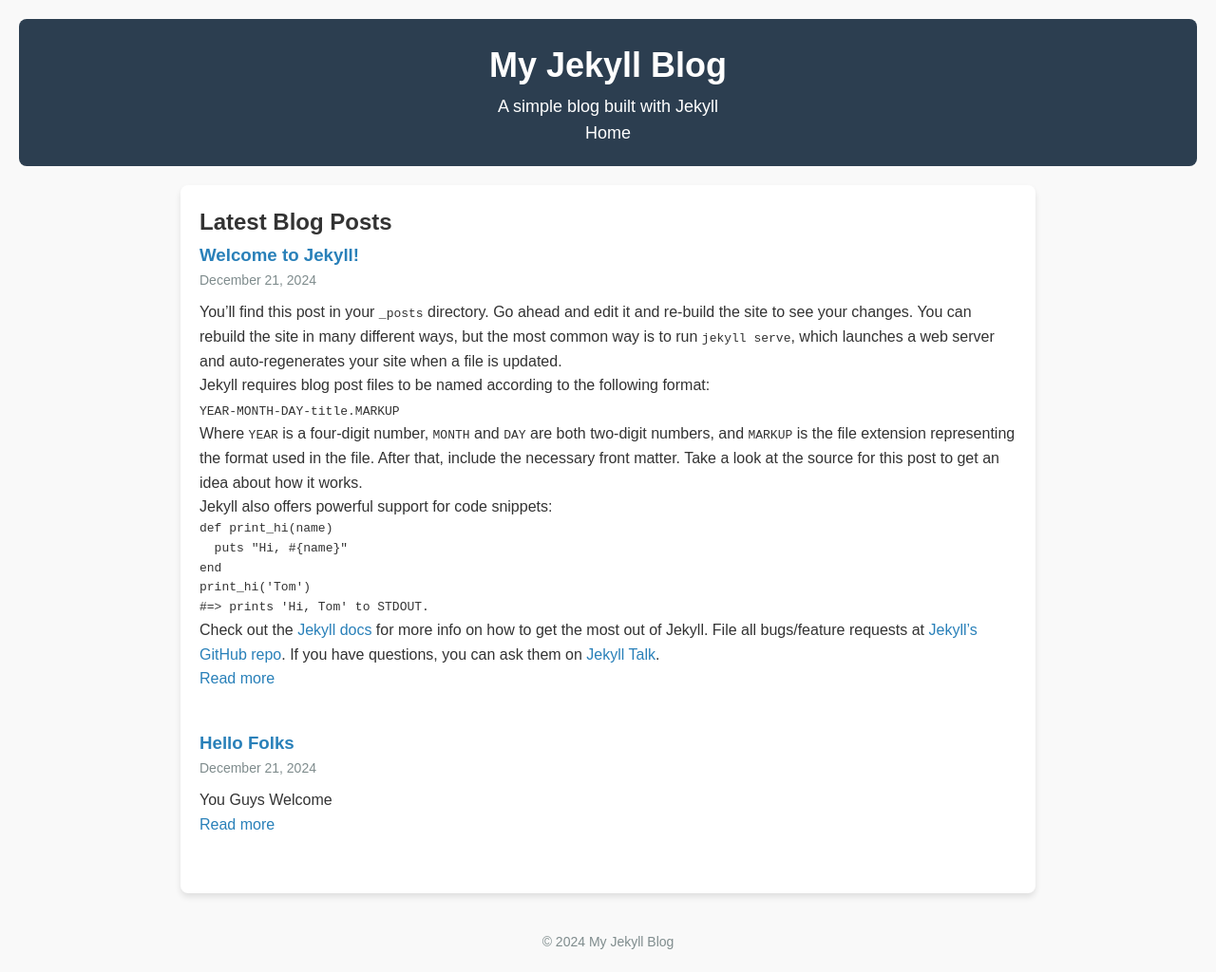
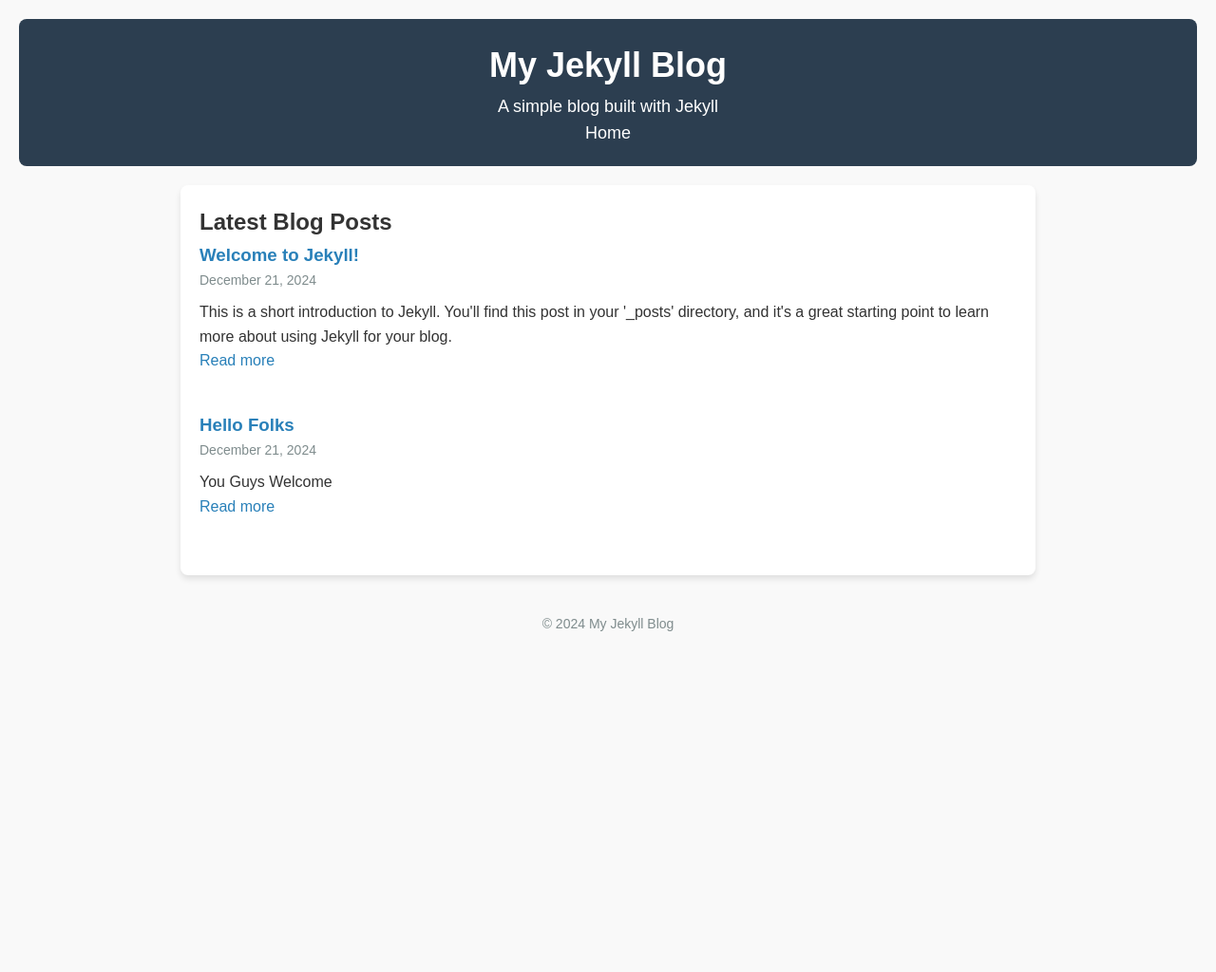
Before and after one commit to Hike-projects/Blogpage, a Jekyll site: the page built from index.markdown, in a window 1280 px wide. Shown: the whole page at 95% size. Built offline with Jekyll 4.4.1, drawn with Linux system fonts in a browser that asks for light colours; after the commit the page ends 900 px from its top, so only the background shows below that.

Commit message:
Update 2024-12-21-welcome-to-jekyll.markdown

```diff
--- a/_posts/2024-12-21-welcome-to-jekyll.markdown
+++ b/_posts/2024-12-21-welcome-to-jekyll.markdown
@@ -3,7 +3,9 @@ layout: post
 title:  "Welcome to Jekyll!"
 date:   2024-12-21 11:57:21 +0000
 categories: jekyll update
+excerpt: "This is a short introduction to Jekyll. You'll find this post in your '_posts' directory, and it's a great starting point to learn more about using Jekyll for your blog."
 ---
+
 You’ll find this post in your `_posts` directory. Go ahead and edit it and re-build the site to see your changes. You can rebuild the site in many different ways, but the most common way is to run `jekyll serve`, which launches a web server and auto-regenerates your site when a file is updated.
 
 Jekyll requires blog post files to be named according to the following format:
```
